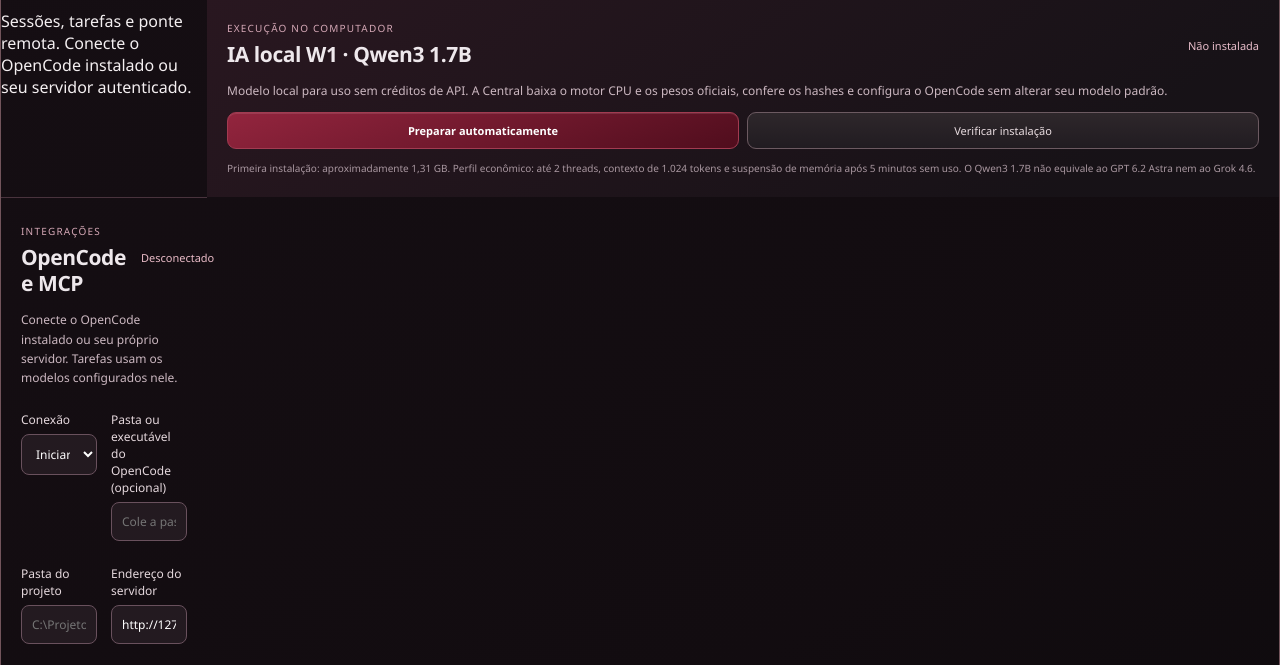
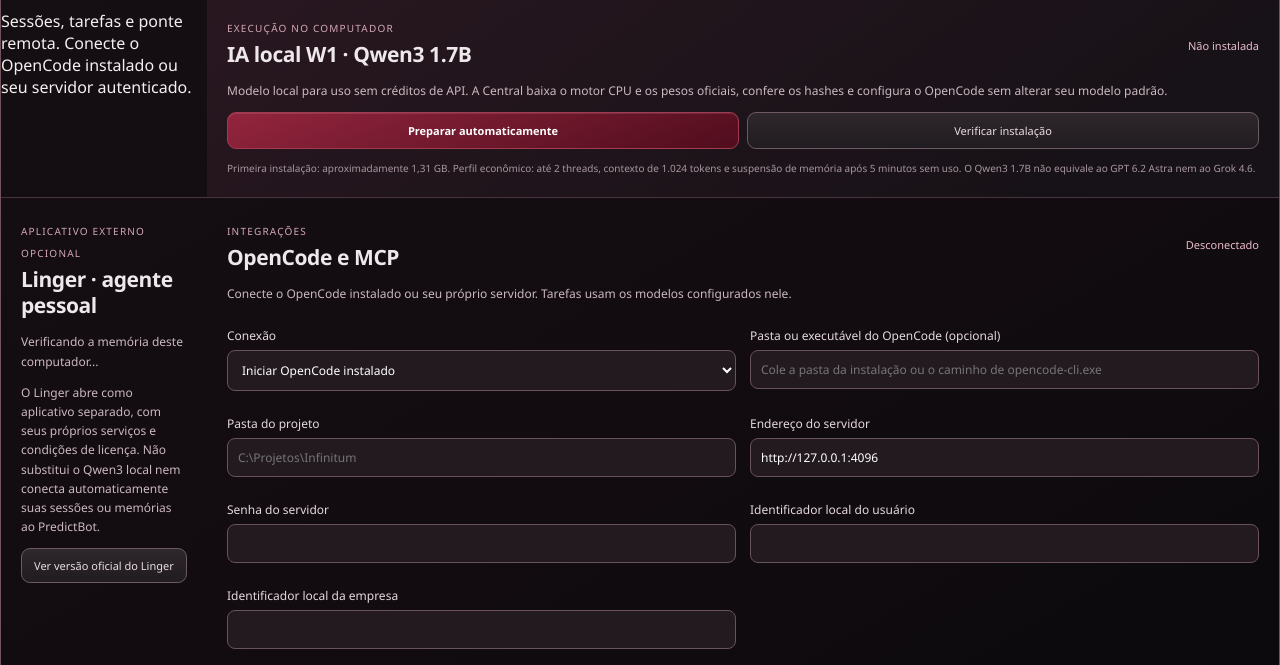
Before and after one commit to W1CAPITAL/Central-de-Apps, an Electron app: page src/predictbot.html in a window 1280 px wide. Shown: the part 81-746 px from the top of the page. Drawn offline with Linux system fonts and the light colour scheme; no server answers.

Commit message:
ui(linger): expose separate official Linger tool from Central and independent PredictBot

```diff
--- a/src/predictbot.html
+++ b/src/predictbot.html
@@ -6,6 +6,12 @@
    <div class="local-ai-progress" id="local-ai-progress" hidden><div class="download-track"><div id="local-ai-bar"></div></div><span id="local-ai-percent">0%</span></div>
    <div class="update-actions"><button type="button" class="accent" id="local-ai-prepare">Preparar automaticamente</button><button type="button" class="secondary" id="local-ai-check">Verificar instalação</button></div>
    <p class="local-ai-footnote">Primeira instalação: aproximadamente 1,31 GB. Perfil econômico: até 2 threads, contexto de 1.024 tokens e suspensão de memória após 5 minutos sem uso. O Qwen3 1.7B não equivale ao GPT 6.2 Astra nem ao Grok 4.6.</p>
+  </section>
+  <section class="opencode-card" aria-labelledby="linger-title">
+   <div class="section-title"><div><small>APLICATIVO EXTERNO OPCIONAL</small><h2 id="linger-title">Linger · agente pessoal</h2></div></div>
+   <p id="linger-compatibility" role="status">Verificando a memória deste computador...</p>
+   <p>O Linger abre como aplicativo separado, com seus próprios serviços e condições de licença. Não substitui o Qwen3 local nem conecta automaticamente suas sessões ou memórias ao PredictBot.</p>
+   <button type="button" class="secondary" id="setup-linger">Ver versão oficial do Linger</button>
   </section>
   <section class="opencode-card" aria-labelledby="opencode-title">
    <div class="section-title"><div><small>INTEGRAÇÕES</small><h2 id="opencode-title">OpenCode e MCP</h2></div><span id="opencode-status" role="status">Desconectado</span></div>
@@ -49,4 +55,4 @@
     <pre id="oc-output" role="log" aria-live="polite"></pre>
    </div>
   </section>
-<footer>W1 Capital · PredictBot</footer></main><script src="./local-ai-ui.js"></script><script src="./opencode-ui.js"></script><script src="./opencode-relay-ui.js"></script></body></html>
+<footer>W1 Capital · PredictBot</footer></main><script src="./local-ai-ui.js"></script><script src="./linger-ui.js"></script><script src="./opencode-ui.js"></script><script src="./opencode-relay-ui.js"></script></body></html>
```
